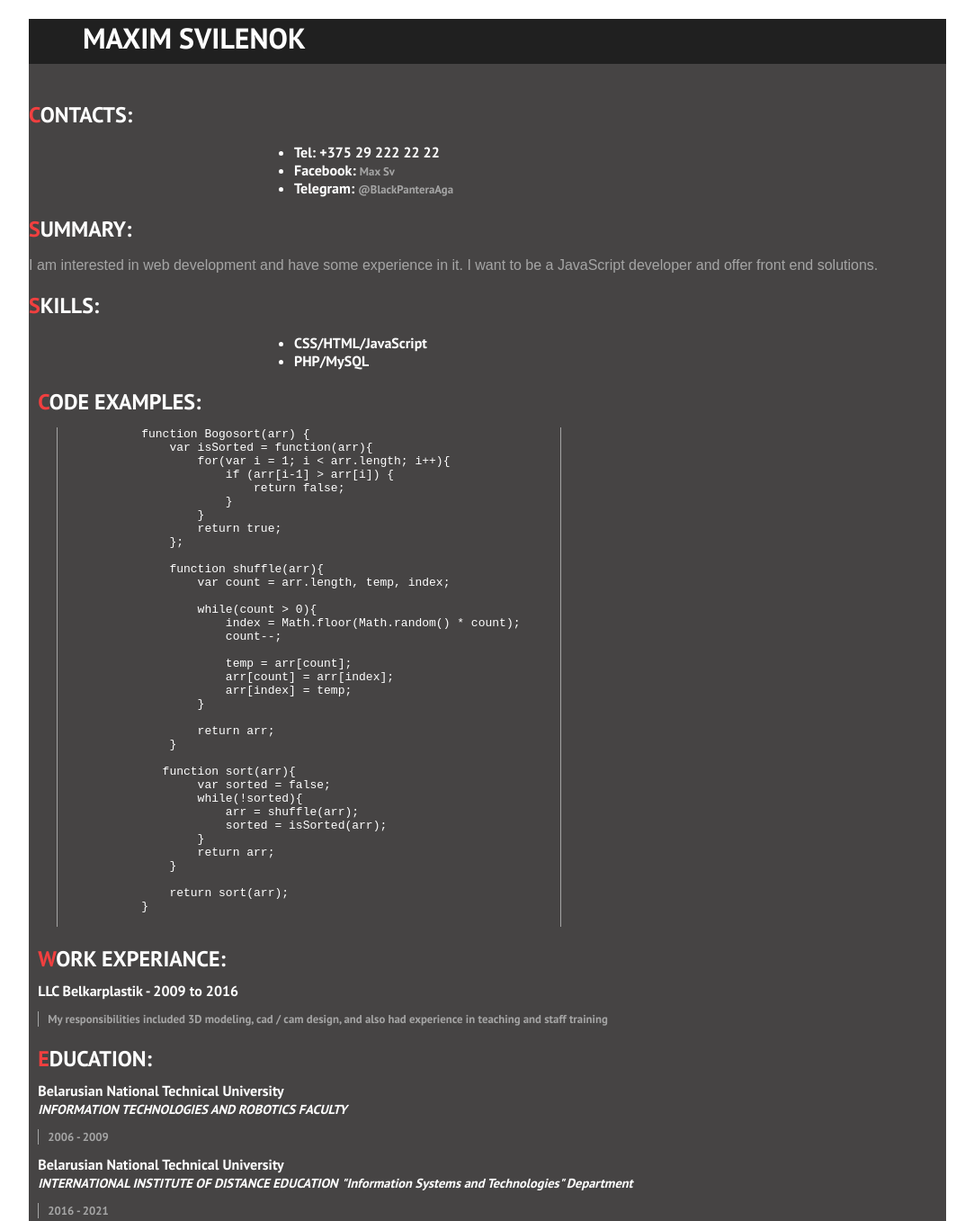
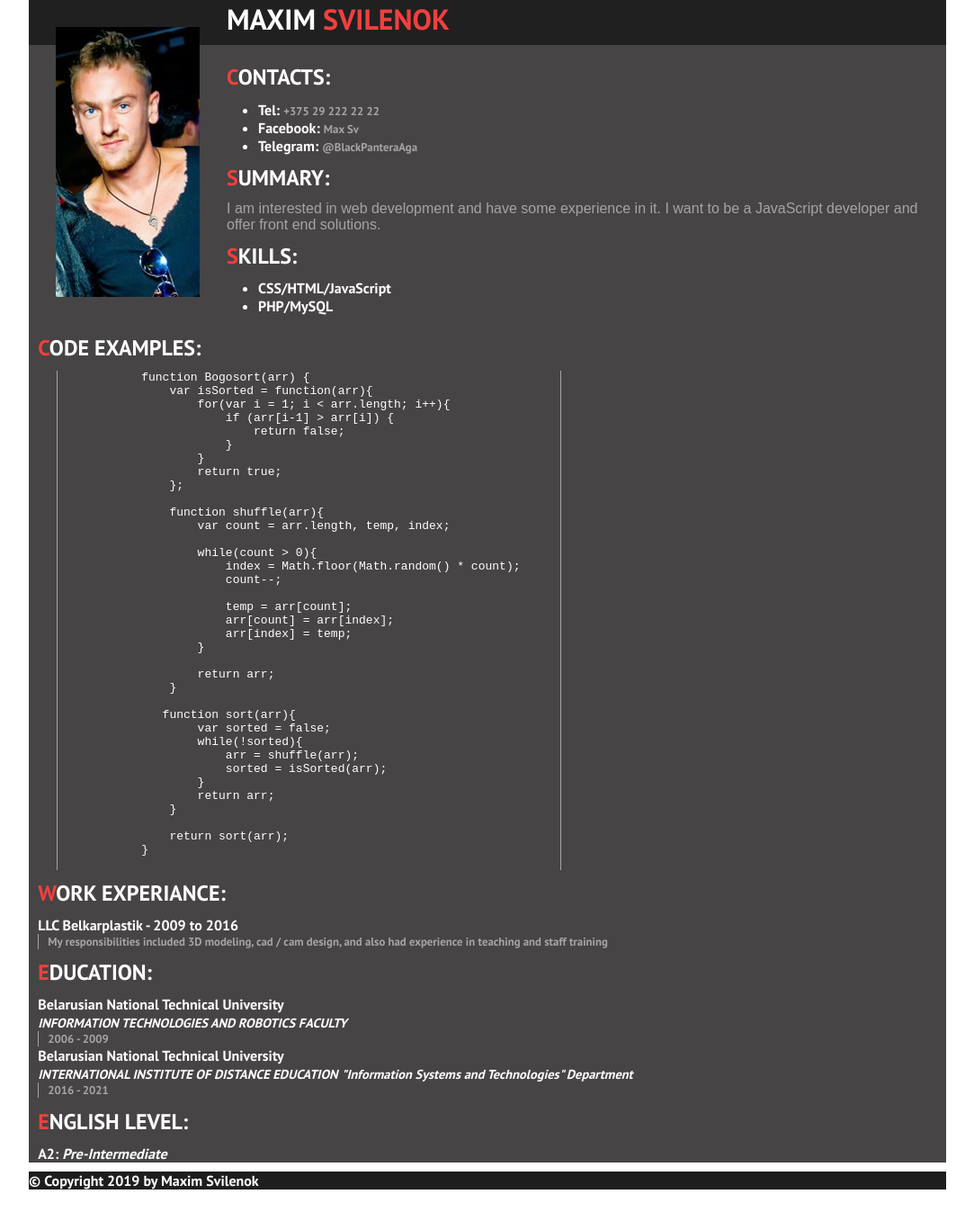
Before and after one commit to Max-Sv/rsschool-2019Q1-cv, a plain HTML site: page index.html in a window 1280 px wide. Shown: the top 1357 px of the page at 90% size, without its empty margins (98-1181 px from the left). After the commit the page ends 1322 px from the top, so only its background shows below. Drawn offline with Linux system fonts and the light colour scheme.

Commit message:
fix: styles

```diff
--- a/index.html
+++ b/index.html
@@ -4,20 +4,20 @@
   <meta charset="UTF-8">
   <meta name="viewport" content="width=device-width, initial-scale=1.0">
   <meta http-equiv="X-UA-Compatible" content="ie=edge">
-  <!-- <link rel="stylesheet" href="./styles/reset.css"> -->
+  <link rel="stylesheet" href="./styles/reset.css">
   <link rel="stylesheet" href="./styles/style.css">
   <title>HTML, CSS & Git Basics</title>
 </head>
 <body>
   <header>
-    <img src="" alt="" width="" height="">
-    <h1>Maxim Svilenok</h1>
+    <img src="./max.png" alt="max" width="160" height="300">
+    <h1>Maxim <span>Svilenok</span></h1>
   </header>
   <main>
     <section class="contacts">
       <h2>Contacts:</h2>
       <ul>
-        <li><strong>Tel: </strong><a href="tel:+375 29 222 22 22"></a>+375 29 222 22 22</li>
+        <li><strong>Tel: </strong><a href="tel:+375 29 222 22 22">+375 29 222 22 22</a></li>
         <li><strong>Facebook: </strong><a href="https://www.facebook.com/max.sv.96">Max Sv</a></li>
         <li><strong>Telegram: </strong><a href="https://t.me/BlackPanteraAga">@BlackPanteraAga</a></li>
       </ul>
@@ -90,7 +90,7 @@
         <em>"Information Systems and Technologies" Department</em>
         <p>2016 - 2021</p>
     </section>
-    <section class="english Level">
+    <section class="english-level">
         <h2>English Level:</h2>
         <strong>A2: </strong><em>Pre-Intermediate</em>
     </section>
```
